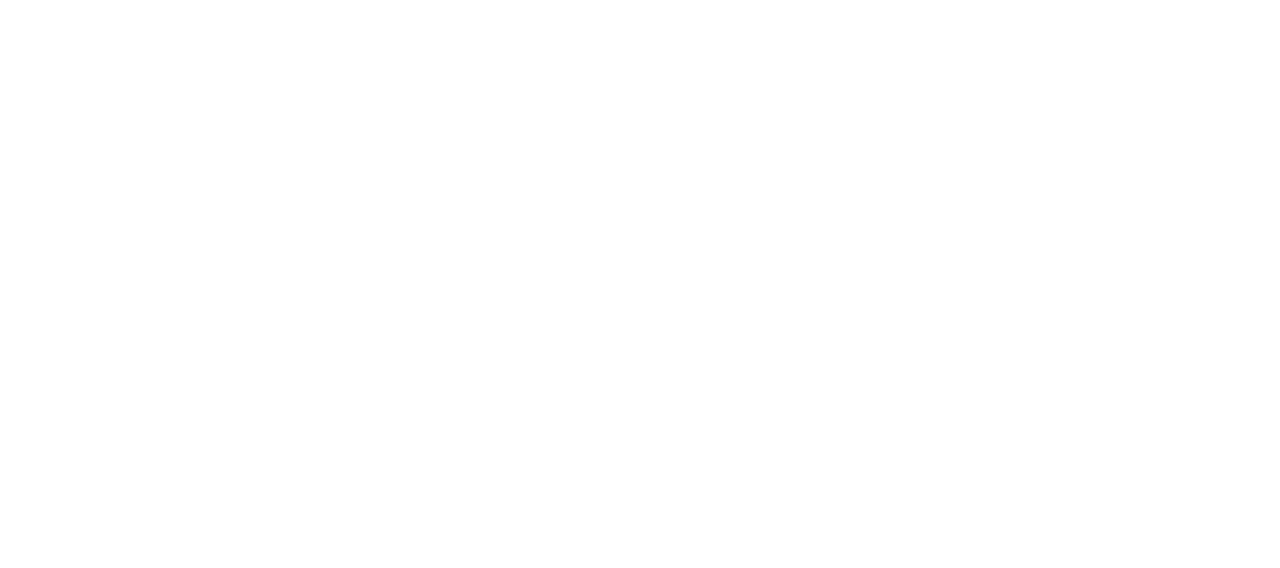
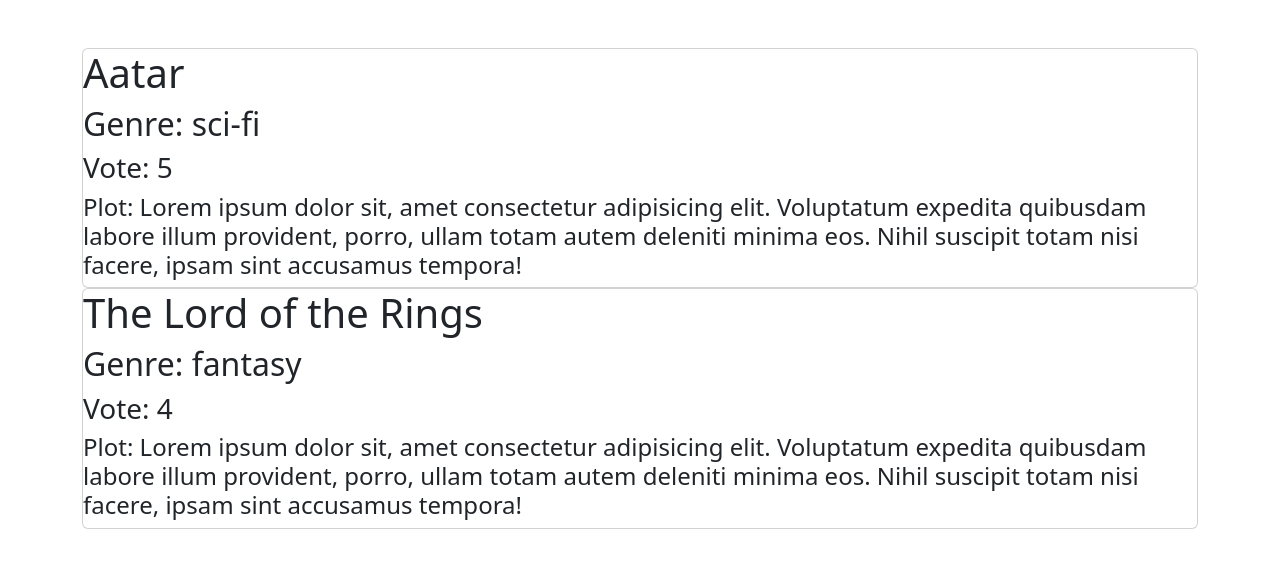
Before and after one commit to Sebastian-ivaniczki/php-oop-1, a PHP site: page / in a window 1280 px wide. Before the commit the part shown is empty. Shown: the top 568 px of the page. Run offline with PHP 8.4, Linux system fonts and the light colour scheme.

Commit message:
print film on page

```diff
--- a/index.php
+++ b/index.php
@@ -47,9 +47,41 @@ $movies = [$movie_1, $movie_2];
     <meta charset="UTF-8">
     <meta http-equiv="X-UA-Compatible" content="IE=edge">
     <meta name="viewport" content="width=device-width, initial-scale=1.0">
+    <!-- bootstrap -->
+    <link href="https://cdn.jsdelivr.net/npm/bootstrap@5.2.3/dist/css/bootstrap.min.css" rel="stylesheet" integrity="sha384-rbsA2VBKQhggwzxH7pPCaAqO46MgnOM80zW1RWuH61DGLwZJEdK2Kadq2F9CUG65" crossorigin="anonymous">
     <title>Document</title>
 </head>
 <body>
+    <div class="container mt-5">
+         <?php foreach ($movies as $movie) { ?>
+            <div class="card">
+                <div>
+                    <h1>
 
+                        <?php echo $movie->getTitle() ?>
+                    </h1>
+                </div>
+                <div>
+                    <h2>
+                        Genre:
+                        <?php echo $movie->getGenre() ?>
+                    </h2>
+                </div>
+                <div>
+                    <h3>
+                        Vote:
+                        <?php echo $movie->getVote() ?>
+                    </h3>
+                </div>
+                <div>
+                    <h4>
+                        Plot:
+                        <?php echo $movie->getPlot() ?>
+                    </h4>
+                </div>
+            </div>
+        <?php } ?>
+
+    </div>
 </body>
 </html>
```
